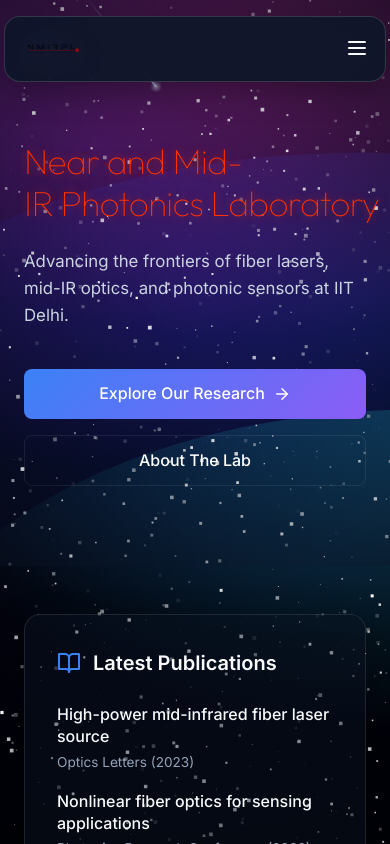
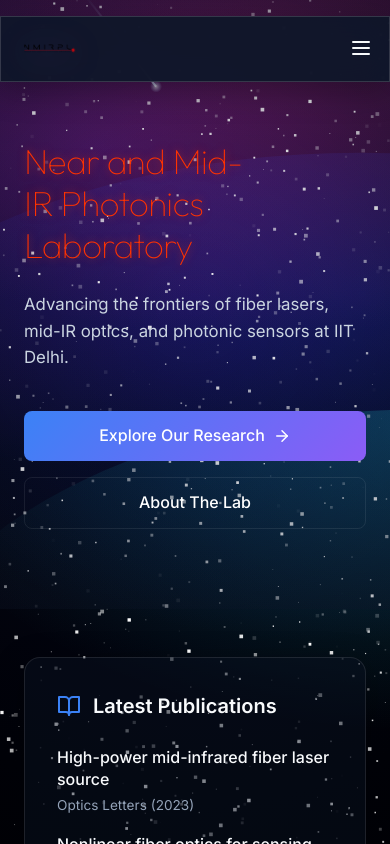
Before and after one commit to Aswin-Aravind/project_iit_nmirpl, a React (Vite) app in the folder lab-website/: page / in a window 390 px wide. Shown: the top 844 px of the page. Built offline with nearby package versions, Linux system fonts and the light colour scheme.

Commit message:
Fix mobile view: Laboratory text visibility

```diff
--- a/lab-website/src/components/LaserTitle.css
+++ b/lab-website/src/components/LaserTitle.css
@@ -7,7 +7,8 @@
 
 .laser-char {
     display: inline;
-    white-space: pre;
+    white-space: pre-wrap;
+    /* Crucial: Allows the text to break onto new lines on small screens */
     transition: color 0.3s ease;
     z-index: 5;
     position: relative;
--- a/lab-website/src/components/LaserTitle.jsx
+++ b/lab-website/src/components/LaserTitle.jsx
@@ -75,9 +75,9 @@ export default function LaserTitle({ text, className = '' }) {
                 <span
                     key={i}
                     ref={el => (charRefs.current[i] = el)}
-                    className={`laser-char ${i < revealed ? 'visible' : 'hidden'}`}
+                    className={`laser-char ${i < revealed ? 'visible' : 'hidden'} ${ch === '\n' ? 'line-break' : ''}`}
                 >
-                    {ch === ' ' ? '\u00A0' : ch}
+                    {ch === ' ' ? '\u00A0' : ch === '\n' ? <br /> : ch}
                 </span>
             ))}
         </span>
--- a/lab-website/src/components/Navbar.css
+++ b/lab-website/src/components/Navbar.css
@@ -5,15 +5,17 @@
     transform: translateX(-50%);
     width: 98%;
     max-width: 1400px;
+    box-sizing: border-box;
+    /* Crucial for fixed elements with padding */
     z-index: 1000;
     padding: 0 32px;
     background: rgba(45, 55, 80, 0.45) !important;
-    /* Lighter shade */
     backdrop-filter: blur(16px) !important;
     -webkit-backdrop-filter: blur(16px) !important;
     border: 1px solid rgba(255, 255, 255, 0.15) !important;
     box-shadow: 0 8px 32px rgba(0, 0, 0, 0.3) !important;
-    overflow: visible;
+    overflow: hidden;
+    /* Prevent child overflow from stretching the container */
     transition: top 0.4s cubic-bezier(0.4, 0, 0.2, 1), width 0.4s cubic-bezier(0.4, 0, 0.2, 1), padding 0.4s cubic-bezier(0.4, 0, 0.2, 1), background-color 0.4s cubic-bezier(0.4, 0, 0.2, 1), max-width 0.4s cubic-bezier(0.4, 0, 0.2, 1), border-radius 0.4s cubic-bezier(0.4, 0, 0.2, 1);
     will-change: top, width, max-width, padding, background-color;
 }
@@ -182,8 +184,13 @@
     }
 
     .navbar {
+        width: 100%;
+        max-width: 100vw;
+        left: 0;
+        transform: none;
         padding: 0 16px;
         background: rgba(15, 23, 42, 0.95) !important;
+        border-radius: 0;
         /* Make mobile top navbar much more opaque */
     }
 
--- a/lab-website/src/pages/Home.css
+++ b/lab-website/src/pages/Home.css
@@ -178,6 +178,11 @@
         margin-top: 40px;
     }
 
+    /* Force line break on mobile for the hero title */
+    .mobile-break {
+        display: block;
+    }
+
     .hero {
         height: auto;
         padding: 140px 0 80px 0;
--- a/lab-website/src/pages/Home.jsx
+++ b/lab-website/src/pages/Home.jsx
@@ -17,7 +17,9 @@ export default function Home() {
             <section className="hero">
                 <div className="hero-overlay"></div>
                 <div className="container hero-content">
-                    <h1 className="hero-title"><LaserTitle text="Near and Mid-IR Photonics Laboratory" /></h1>
+                    <h1 className="hero-title">
+                        <LaserTitle text="Near and Mid-IR Photonics&#10;Laboratory" />
+                    </h1>
                     <p className="hero-tagline">Advancing the frontiers of fiber lasers, mid-IR optics, and photonic sensors at IIT Delhi.</p>
                     <div className="hero-actions">
                         <Link to="/research" className="btn-primary">Explore Our Research <ArrowRight size={18} /></Link>
```
